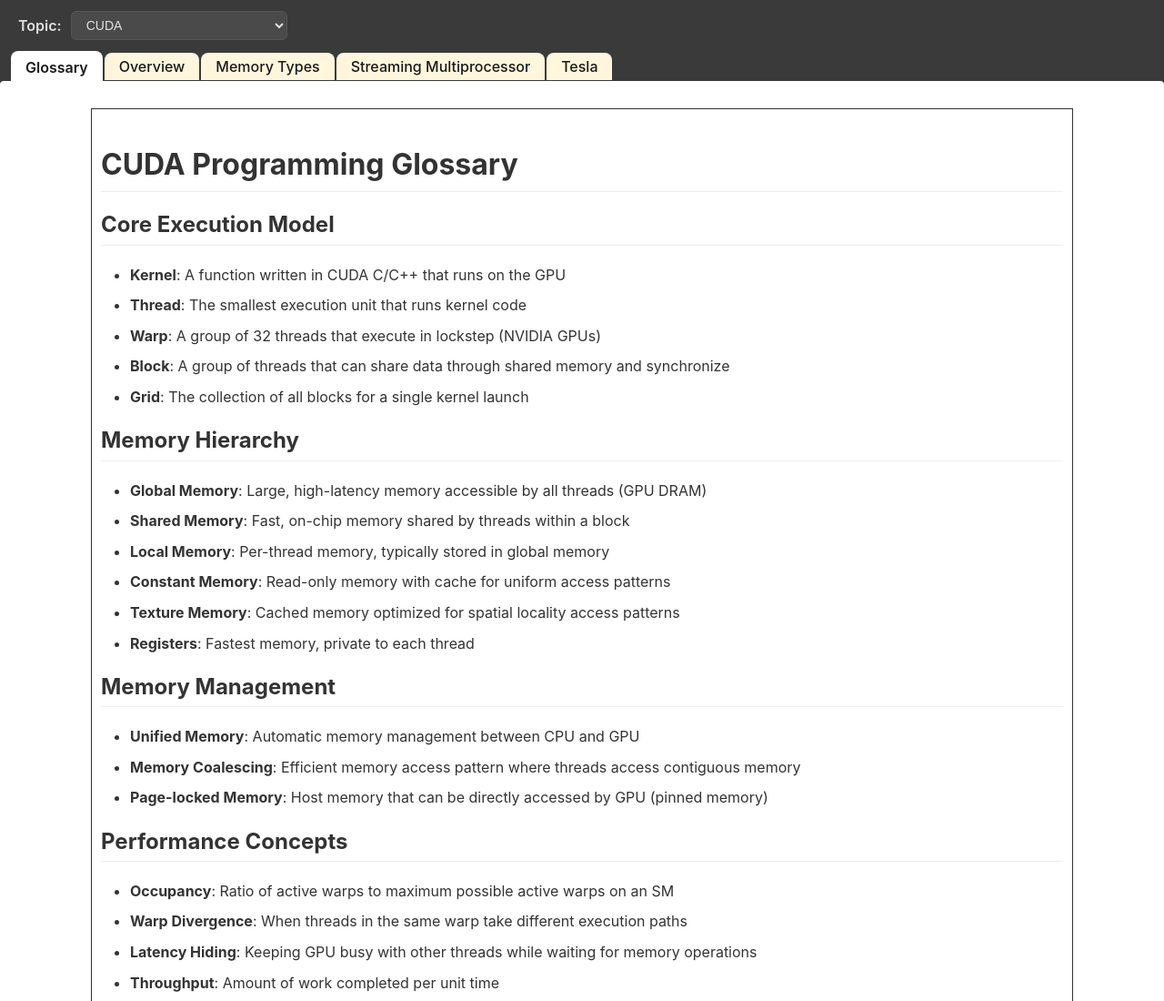
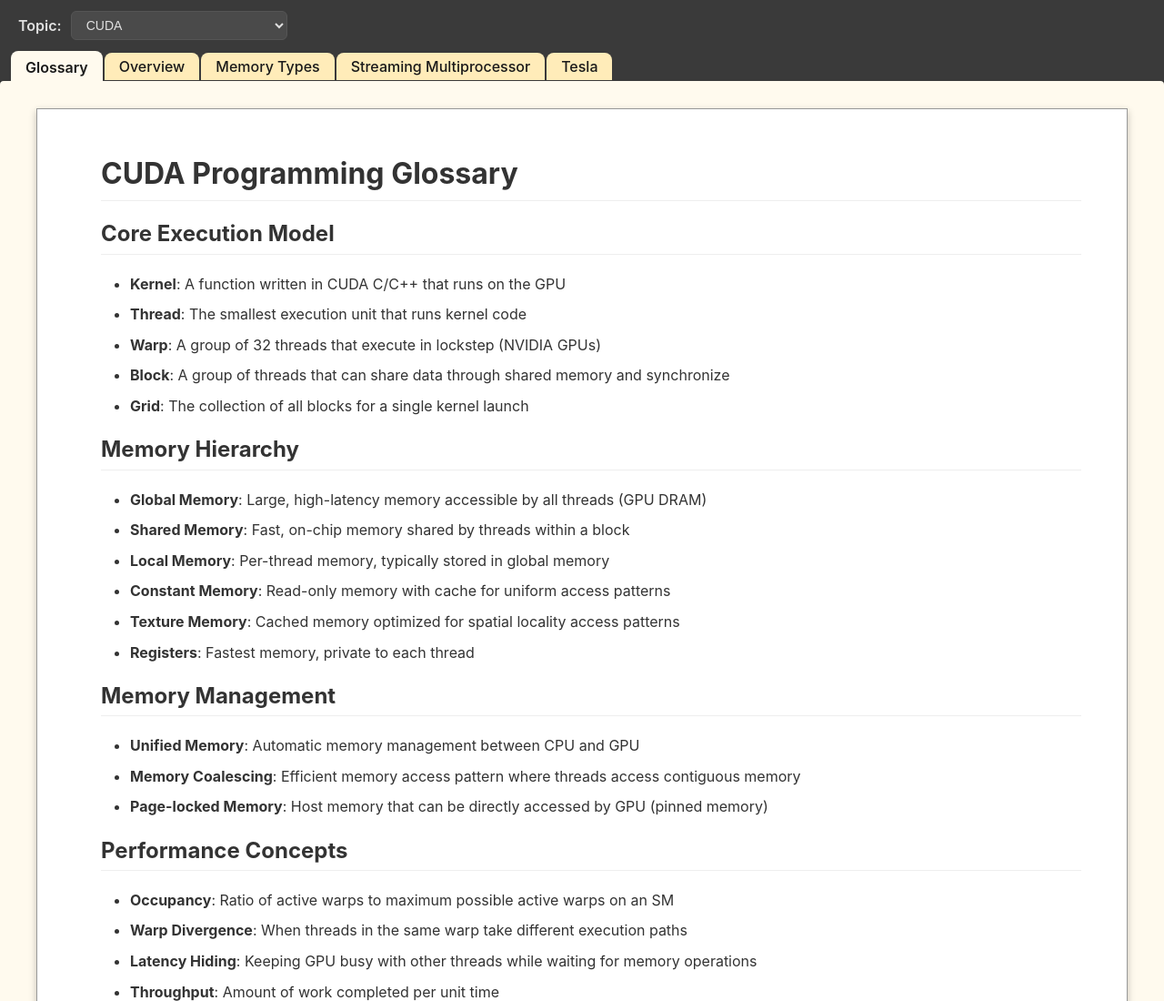
Before and after one commit to logus2k/docbro, a plain HTML site: page index.html in a window 1280 px wide. Shown: the top 1100 px of the page at 91% size. Drawn offline with Linux system fonts and the light colour scheme.

Commit message:
Improve page frame and video embedding styling

```diff
--- a/categories/gan/introduction.md
+++ b/categories/gan/introduction.md
@@ -1,6 +1,6 @@
 # Introduction to Generative Adversarial Networks (GAN)
 
-Generative Adversarial Networks (GANs) represent a framework for **unsupervised and semi-supervised learning** where two neural networks—a **generator** and a **discriminator**—compete in a zero-sum game. According to the sources, a common analogy for this process is to view the generator as an art forger creating realistic fake images and the discriminator as an art expert attempting to distinguish between the forgeries and authentic data.
+Generative Adversarial Networks (GANs) represent a framework for **unsupervised and semi-supervised learning** where two neural networks, a **generator** and a **discriminator**, compete in a zero-sum game. According to the sources, a common analogy for this process is to view the generator as an art forger creating realistic fake images and the discriminator as an art expert attempting to distinguish between the forgeries and authentic data.
 
 Through this competition, the generator learns to implicitly model high-dimensional data distributions without the need for extensively annotated training sets.
 
--- a/styles/styles.css
+++ b/styles/styles.css
@@ -60,17 +60,19 @@ body {
     flex: 1;
     overflow-y: auto;
     padding: 30px;
-    background-color: white;
+    background-color: #fffaee;
     min-height: 400px;
     border-radius: 4px 4px 0px 0px;
 }
 
 .document-content {
     display: none;
-    max-width: 1080px;
+    max-width: 1200px;
     margin: 0 auto;
-    border: 0.5px solid #333333;
-    padding: 20px 10px 20px 10px;
+    border: 0.5px solid #999999;
+    padding: 30px 50px 30px 70px;
+    background-color: #ffffff;
+    box-shadow: rgba(0, 0, 0, 0.24) 0px 3px 8px;
 }
 
 .document-content.active {
--- a/styles/tabs.css
+++ b/styles/tabs.css
@@ -10,7 +10,7 @@
 .tab {
     position: relative;
     padding: 5px 16px 5px 16px;
-    background-color: #fff6dd;
+    background-color: #ffecb9;
     cursor: pointer;
     border-radius: 8px 8px 0 0;
     white-space: nowrap;
@@ -21,7 +21,7 @@
 }
 
 .tab.active {
-    background-color: #ffffff;
+    background-color: #fffaee;
     color: #1a1a1a;
     font-weight: 600;
     z-index: 1;
```
Also changed, not shown: categories/cuda/tesla.md (+0 -2 lines), 1 other file.
